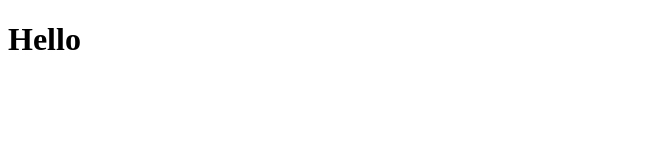
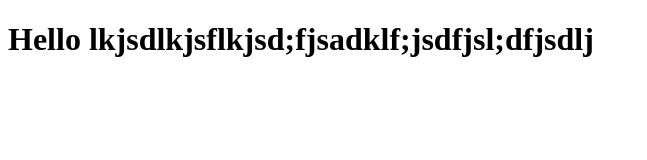
Before and after one commit to E1ena1/FrontendBlok-Module02-Test, a plain HTML site: page index.html in a window 1280 px wide. Shown: the whole page, without its empty margins (0-647 px from the left). Drawn offline with Linux system fonts and the light colour scheme.

Commit message:
add change index.html

```diff
--- a/index.html
+++ b/index.html
@@ -8,6 +8,6 @@
     <title>Document</title>
 </head>
 <body>
-<h1>Hello</h1>
+<h1>Hello lkjsdlkjsflkjsd;fjsadklf;jsdfjsl;dfjsdlj</h1>
 </body>
 </html>
```
